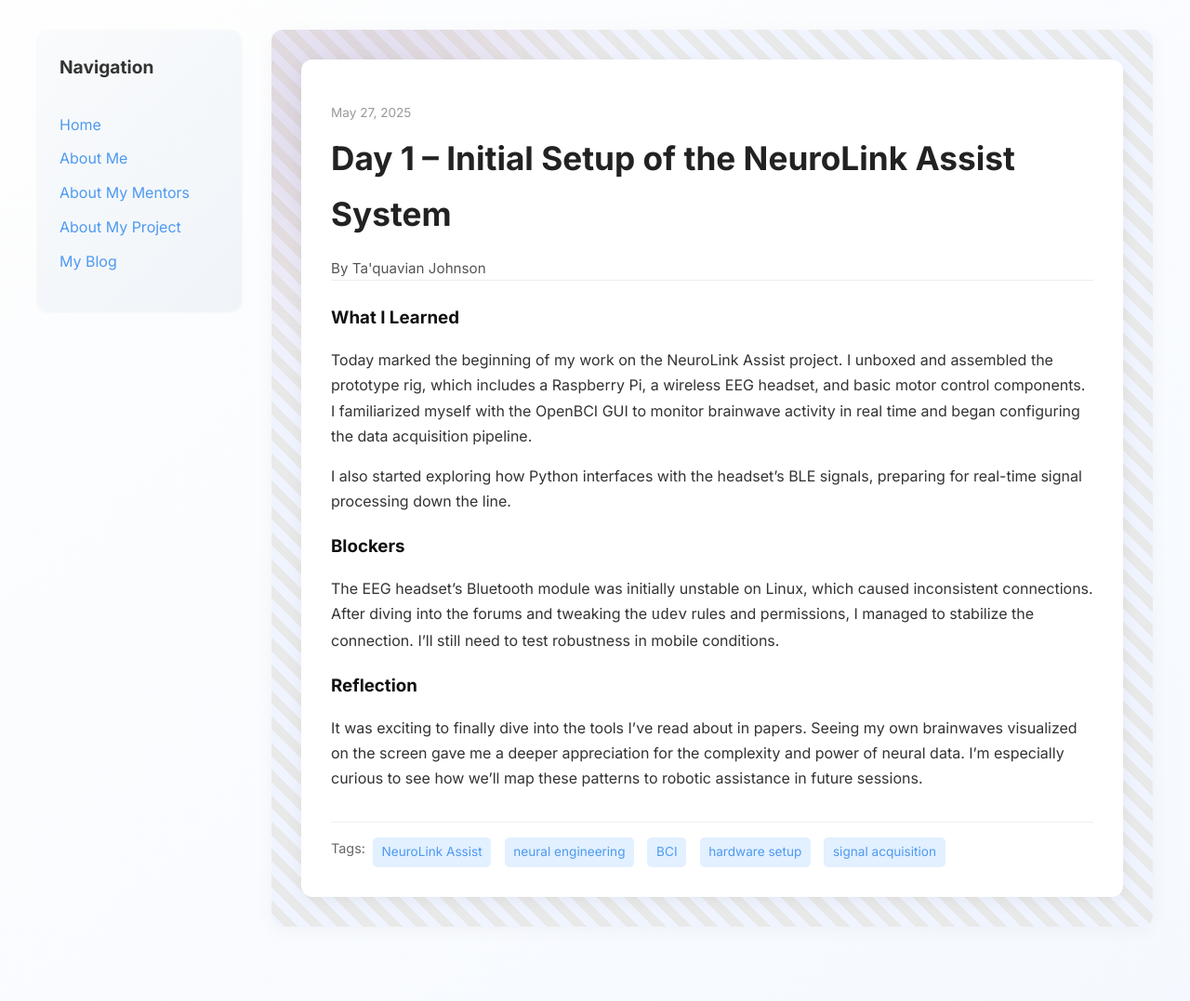
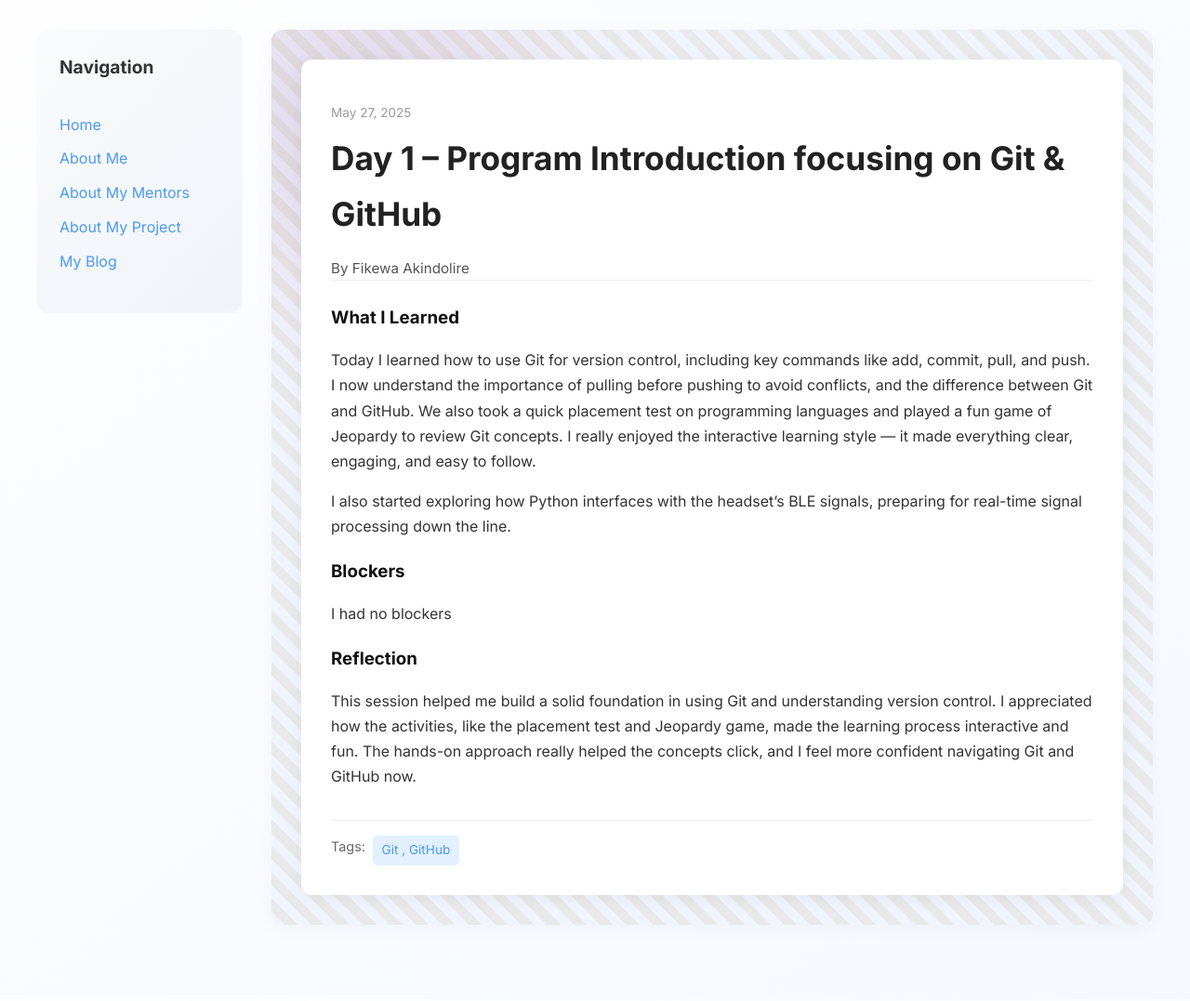
Before and after one commit to Fikewa-Akindolire/Fikewa-Akindolire.github.io, a Jekyll site: the page built from _posts/2025-05-27-day-1.md, in a window 1280 px wide. Shown: the whole page at 93% size. Built offline with Jekyll 4.4.1, drawn with Linux system fonts in a browser that asks for light colours.

Commit message:
Update 2025-05-27-day-1.md

```diff
--- a/_posts/2025-05-27-day-1.md
+++ b/_posts/2025-05-27-day-1.md
@@ -1,19 +1,19 @@
 ---
 layout: post
-title: "Day 1 – Initial Setup of the NeuroLink Assist System"
+title: "Day 1 – Program Introduction focusing on Git & GitHub"
 date: 2025-05-27
-author: Ta'quavian Johnson
+author: Fikewa Akindolire
 permalink: /day1.html
-tags: ["NeuroLink Assist", "neural engineering", "BCI", "hardware setup", "signal acquisition"]
+tags: ["Git , GitHub"]
 
 what_i_learned: |
-  Today marked the beginning of my work on the NeuroLink Assist project. I unboxed and assembled the prototype rig, which includes a Raspberry Pi, a wireless EEG headset, and basic motor control components. I familiarized myself with the OpenBCI GUI to monitor brainwave activity in real time and began configuring the data acquisition pipeline.
+  Today I learned how to use Git for version control, including key commands like add, commit, pull, and push. I now understand the importance of pulling before pushing to avoid conflicts, and the difference between Git and GitHub. We also took a quick placement test on programming languages and played a fun game of Jeopardy to review Git concepts. I really enjoyed the interactive learning style — it made everything clear, engaging, and easy to follow.
 
   I also started exploring how Python interfaces with the headset's BLE signals, preparing for real-time signal processing down the line.
 
 blockers: |
-  The EEG headset’s Bluetooth module was initially unstable on Linux, which caused inconsistent connections. After diving into the forums and tweaking the `udev` rules and permissions, I managed to stabilize the connection. I’ll still need to test robustness in mobile conditions.
+  I had no blockers
 
 reflection: |
-  It was exciting to finally dive into the tools I’ve read about in papers. Seeing my own brainwaves visualized on the screen gave me a deeper appreciation for the complexity and power of neural data. I’m especially curious to see how we’ll map these patterns to robotic assistance in future sessions.
+  This session helped me build a solid foundation in using Git and understanding version control. I appreciated how the activities, like the placement test and Jeopardy game, made the learning process interactive and fun. The hands-on approach really helped the concepts click, and I feel more confident navigating Git and GitHub now.
 ---
```
